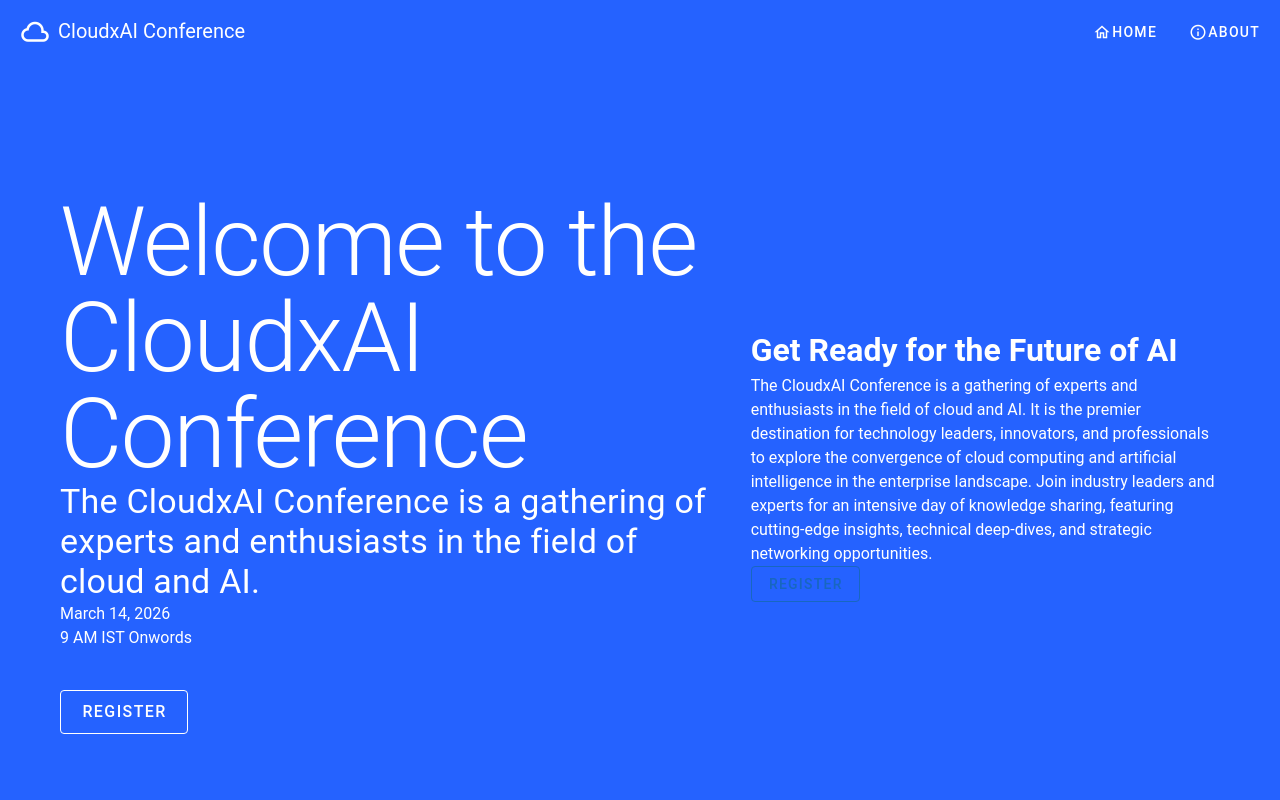
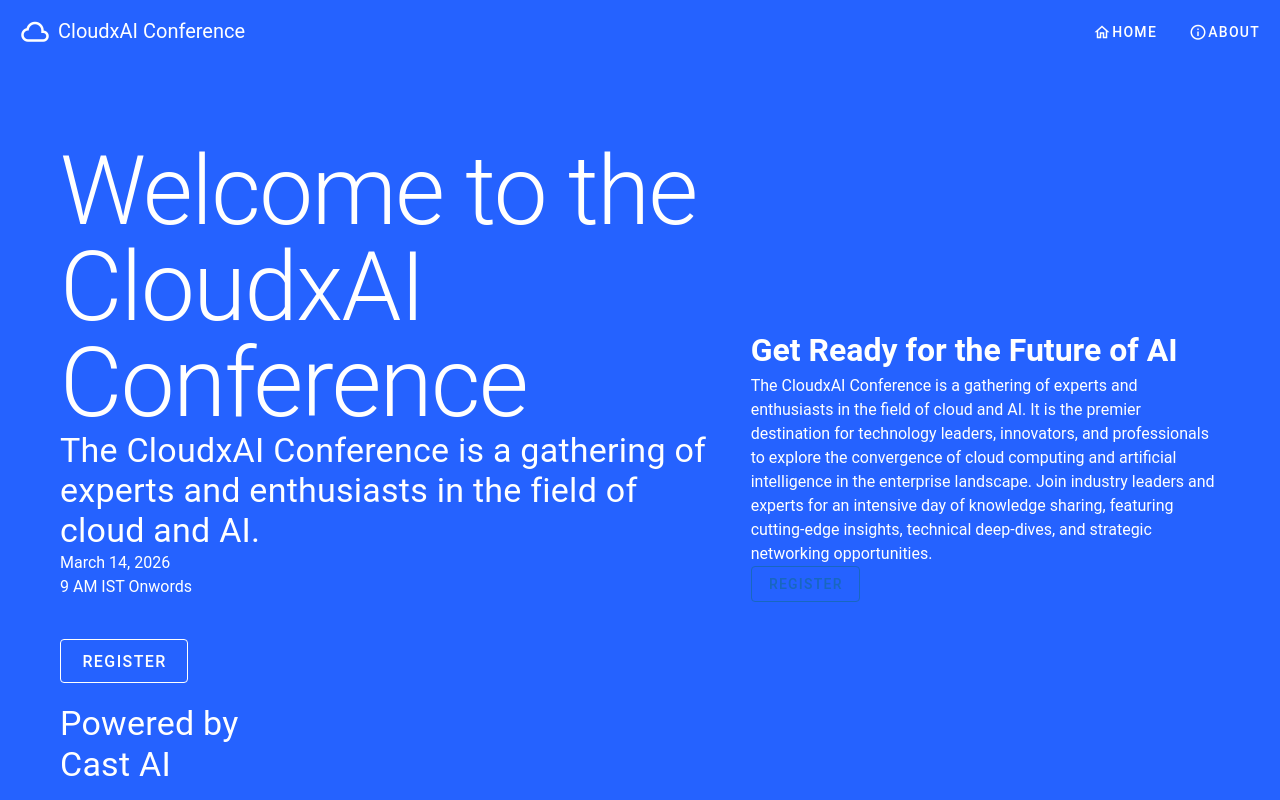
Before and after one commit to kunalworldwide/cloudxai-fest-spark, a Nuxt app: page / in a window 1280 px wide. Shown: the top 800 px of the page. Built offline with nearby package versions, Linux system fonts and the light colour scheme.

Commit message:
Add "Powered by Cast AI" header to index page for branding enhancement

```diff
--- a/app/pages/index.vue
+++ b/app/pages/index.vue
@@ -12,6 +12,8 @@
         <p>March 14, 2026</p>
         <p>9 AM IST Onwords</p>
         <v-btn color="" class="mt-10" size="large" variant="outlined">Register</v-btn>
+
+        <h1 class="text-h4 mt-5" style="line-height: 1.2;">Powered by <br>Cast AI</h1>
       </v-col>
       <v-col cols="5">
         <h1>Get Ready for the Future of AI</h1>
```
